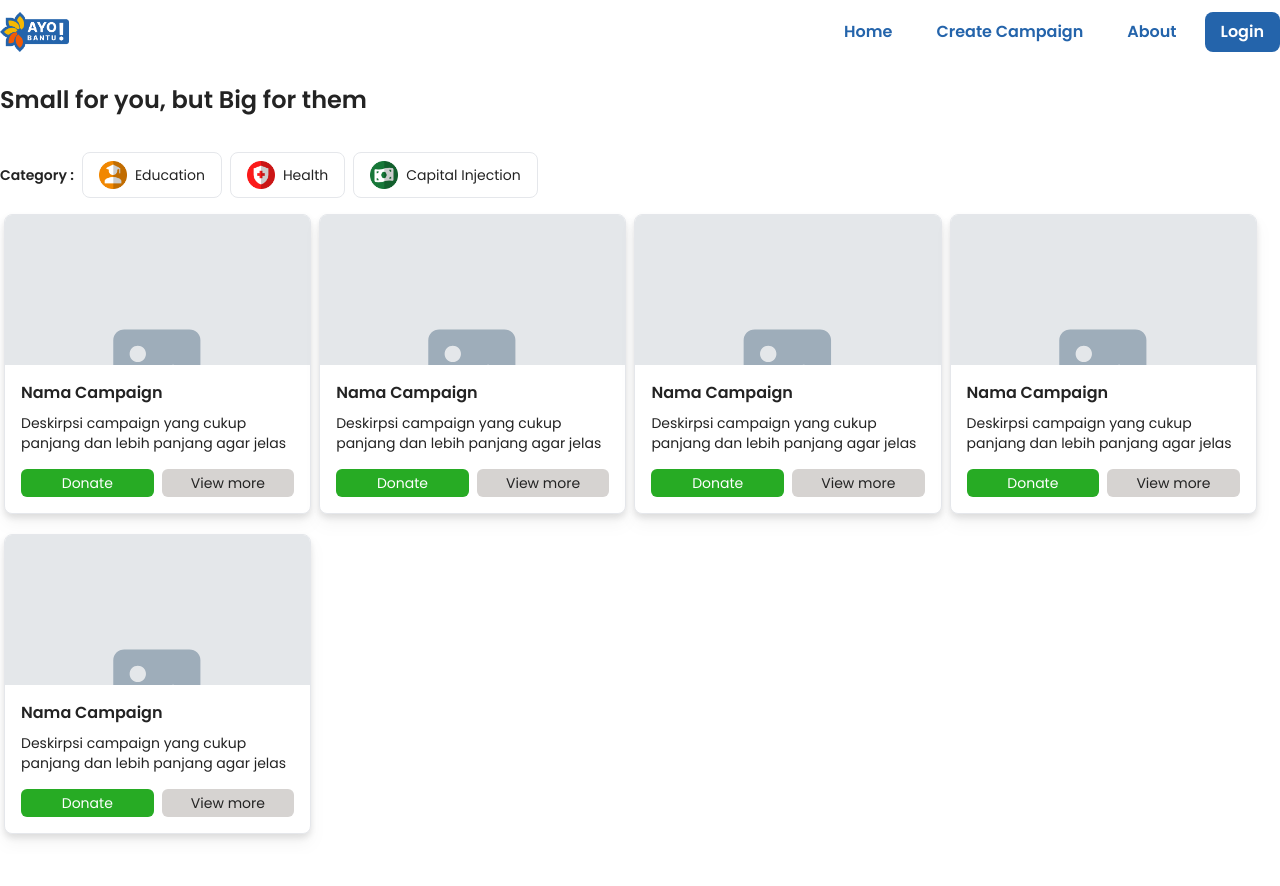
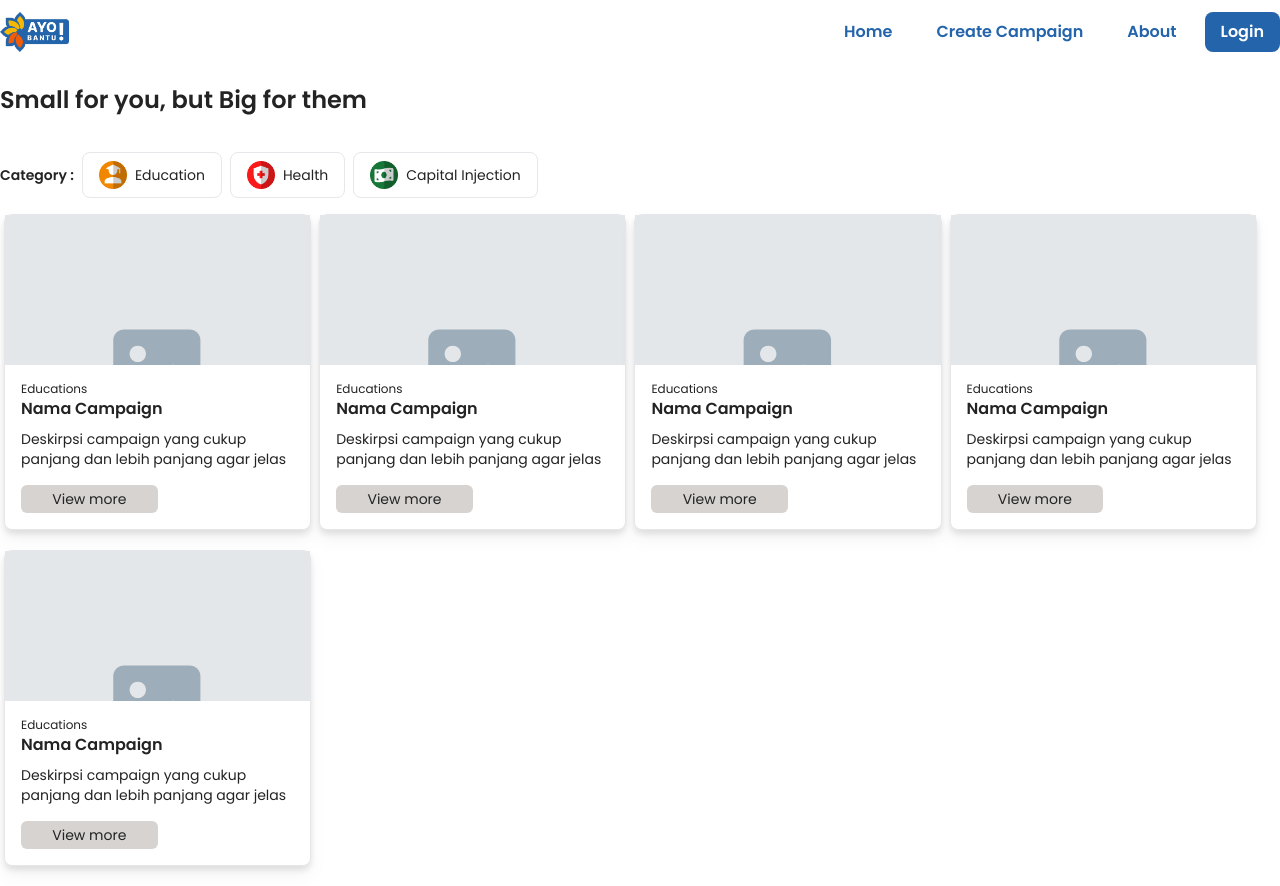
Before and after one commit to FEBE-31/frontend, a React (Vite) app: page / in a window 1280 px wide. Before the commit the page ends 854 px from the top, so only its background shows below. Built offline with nearby package versions, Linux system fonts and the light colour scheme.

Commit message:
update card view more

```diff
--- a/src/component/Card.jsx
+++ b/src/component/Card.jsx
@@ -1,19 +1,43 @@
 import { dummyImage } from "../assets"
+import { useState } from 'react'
 
 const Card = () => {
+
+    const [show, setShow] = useState(false);
+
+    const ToggleData = () => {
+        setShow(!show);
+    };
+
     return (
-        <div className="card w-full md:w-25 border rounded-lg overflow-hidden mb-5 mx-1 drop-shadow-lg bg-white">
+        <div className="card w-full md:w-25 border rounded-lg overflow-visibilty mb-5 mx-1 drop-shadow-lg bg-white">
             <div className="photo-card overflow-hidden">
                 <img src={dummyImage} alt="" className="w-full" />
             </div>
-            <div className="p-4 ">
+            {show ? <div className="text-sm relative bg-white w-full p-4">
+                <p className="text-xs">Educations</p>
                 <h2 className="mb-2 font-semibold">Nama Campaign</h2>
                 <p className="text-sm">Deskirpsi campaign yang cukup panjang dan lebih panjang agar jelas</p>
-                <div className="text-sm mt-4 flex justify-between gap-2">
-                    <button className="w-1/2 py-1 bg-succes-color text-white rounded-md hover:bg-green-700">Donate</button>
-                    <button className="w-1/2 py-1 bg-stone-300 rounded-md">View more</button>
+                <p className="text-xs my-2 text-orens-color">East Java, Indonesia</p>
+                <p className="mb-1">Type disability</p>
+                <img className="mb-1 w-full" src={dummyImage} alt="supporting file 1" />
+                <img className="mb-1 w-full" src={dummyImage} alt="supporting file 2" />
+                <div className="text-sm mt-4">
+                    <button onClick={ToggleData} className="w-1/2 py-1 bg-stone-300 hover:bg-stone-200 rounded-md">
+                        {!show ? "View more" : 'View less'}
+                    </button>
                 </div>
-            </div>
+            </div> :
+                <div className="p-4">
+                    <p className="text-xs">Educations</p>
+                    <h2 className="mb-2 font-semibold">Nama Campaign</h2>
+                    <p className="text-sm">Deskirpsi campaign yang cukup panjang dan lebih panjang agar jelas</p>
+                    <div className="text-sm mt-4">
+                        <button onClick={ToggleData} className="w-1/2 py-1 bg-stone-300 hover:bg-stone-200 rounded-md">
+                            {!show ? "View more" : 'View less'}
+                        </button>
+                    </div>
+                </div>}
         </div>
     )
 }
--- a/tailwind.config.cjs
+++ b/tailwind.config.cjs
@@ -13,6 +13,7 @@ module.exports = {
         '2xl': '1420px',
       },
       colors: {
+        'orens-color': '#F18700',
         'main-color': '#2464AB',
         'second-color': '#3DA5DA',
         'alert-color':'#AB2424',
```
